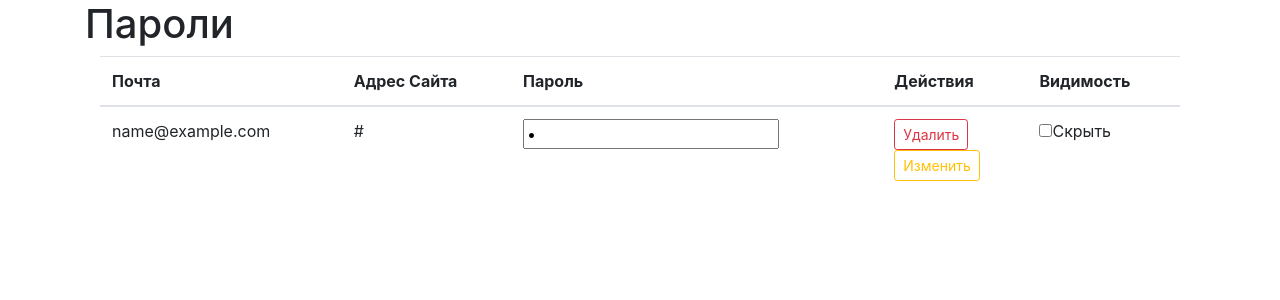
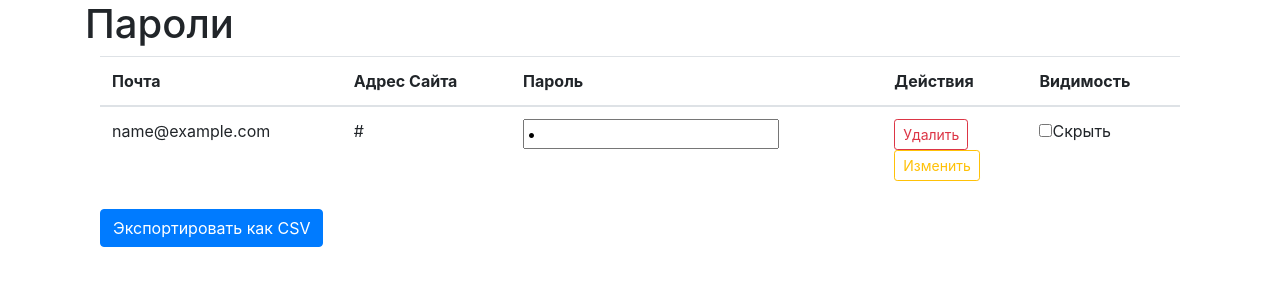
Before and after one commit to polinilya/Password-manager, a Flask app: page / in a window 1280 px wide. Shown: the part 70-370 px from the top of the page. Run offline with Flask 3, Linux system fonts and the light colour scheme; tables that the repository leaves empty hold one stand-in row (values such as "Sample post"); some libraries are stand-ins or nearby versions.

Commit message:
Update index_ORM.html

```diff
--- a/templates/index_ORM.html
+++ b/templates/index_ORM.html
@@ -39,6 +39,10 @@
   </table>
 </div>
 
+<div class="container">
+       <a href="{{url_for('export_data')}}" type="button" class="btn btn-primary mb-3">Экспортировать как CSV</a>
+  </div>
+
 
 
 
```
